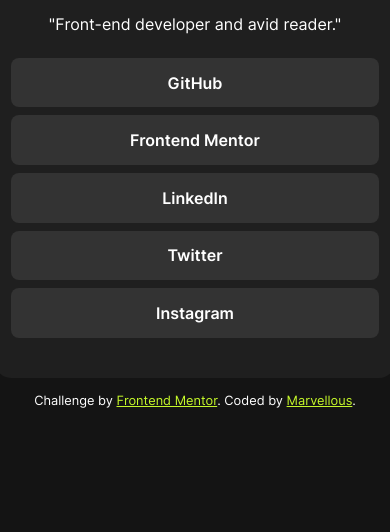
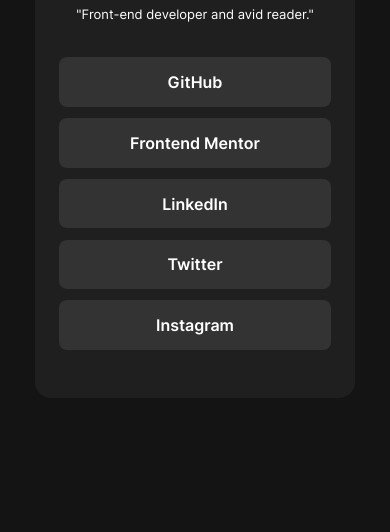
Before and after one commit to Marvie-03/social-links-fem, a plain HTML site: page index.html in a window 390 px wide. Shown: the part 320-852 px from the top of the page. Drawn offline with Linux system fonts and the light colour scheme.

Commit message:
CSS: Added Media query for responsiveness

```diff
--- a/style.css
+++ b/style.css
@@ -119,6 +119,7 @@ body{
     text-align: center;
 }
 .card{
+    /* max-width: 25rem; */
     width: 25rem;
     background-color: var(--darkgrey);
     padding: 1em;
@@ -126,6 +127,14 @@ body{
     flex-direction: column;
     align-items: center;
     border-radius: 1em;
+}
+@media screen and (max-width: 600px) {
+    footer{
+        display: none;
+    }
+    .card{
+        max-width: 20rem;
+    }
 }
 .card-top{
     line-height: normal;
@@ -139,6 +148,9 @@ img{
     border-radius: 50%;
     width: 33.3%;
 }
+p{
+    font-size: small;
+}
 h2{
     margin: 0;
     padding: 0;
@@ -150,16 +162,16 @@ p{
     color: var(--white);
 }
 ul{
-    max-width: 100%;
-    width: inherit;
+    width: 100%;
     list-style-type: none;
     padding-left: 0;
+    padding: .5rem;
 }
 li{
     background-color: var(--grey);
     padding: .8em;
     border-radius: .5em;
-    margin-top: .5em;
+    margin-top: .7em;
     margin-bottom: .5em;
     cursor: pointer;
     font-weight: var(--mid);
```
